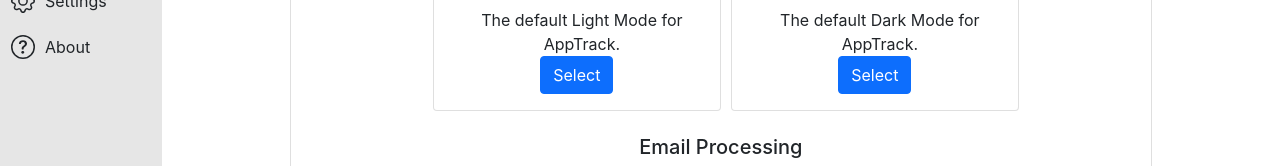
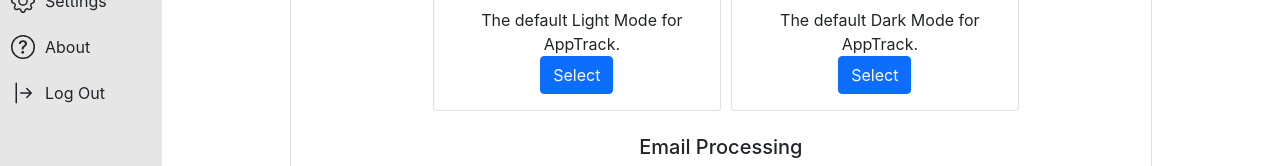
Before and after one commit to akhorana14/AppTrack, a React (Create React App) app in the folder frontend/: page /settings in a window 1280 px wide. Shown: the part 276-442 px from the top of the page. Built offline with nearby package versions, Linux system fonts and the light colour scheme.

Commit message:
added logout button to settings page

```diff
--- a/frontend/src/pages/Profile/Profile.jsx
+++ b/frontend/src/pages/Profile/Profile.jsx
@@ -19,10 +19,13 @@ function Profile(props) {
     const handleShow = () => setShow(true);
     const [open, setOpen] = React.useState(false);
 
-    function confirmDeletion() {
-        if (window.confirm("Are you sure you want to delete your account?")) {
-            console.log("Account deleted");
-        }
+    function handleCloseDelete() {
+        window.location = "/";
+        setShow(false);
+    }
+
+    function logOut() {
+        window.location = "/";
     }
 
     function performSelection(e) {
@@ -68,7 +71,7 @@ function Profile(props) {
                     <Button variant="secondary" onClick={handleClose}>
                         Close
                     </Button>
-                    <Button id="deleteAccount" variant="danger" onClick={handleClose}>
+                    <Button id="deleteAccount" variant="danger" onClick={handleCloseDelete}>
                         Delete Account
                     </Button>
                 </Modal.Footer>
@@ -98,6 +101,10 @@ function Profile(props) {
                 <div class={style.sidebar_item} id="About" onClick={performSelection}>
                     <Icon.QuestionCircle href="#profile" className={style.profile} />
                     <p>About</p>
+                </div>
+                <div class={style.logout_panel} id="Log Out" onClick={logOut}>
+                    <Icon.ArrowBarRight className={style.profile} />
+                    <p>Log Out</p>
                 </div>
             </div>
             {
--- a/frontend/src/pages/Profile/Profile.module.css
+++ b/frontend/src/pages/Profile/Profile.module.css
@@ -64,6 +64,19 @@
 .accountPicture {
     height: 50%;
     width: 50%;
+}
+
+.logout_panel {
+    display: flex;
+    justify-content: left;
+    align-items: center;
+    padding: 10px;
+    border: 0.05em solid #e6e6e6;
+    cursor: pointer;
+}
+
+.logout_panel:hover {
+    background-color: #d1d4d4;
 }
 
 .content {
```
